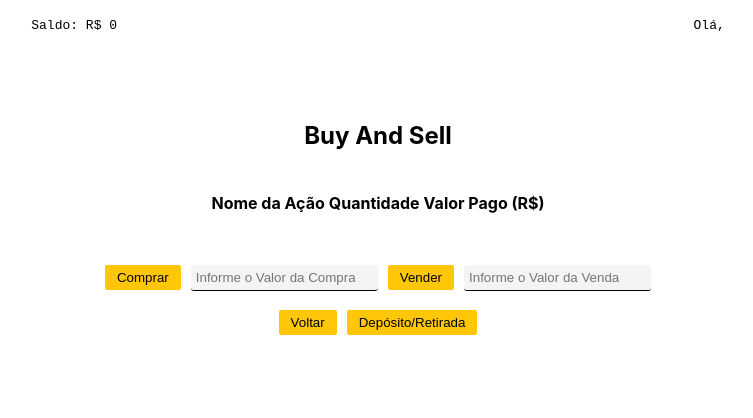
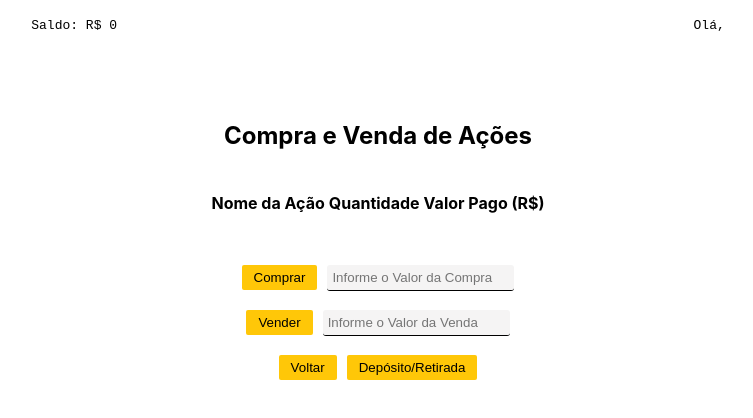
Before and after one commit to Yasmim-Matos/desafio-pratico-ps-xp, a React (Create React App) app: page /desafio-pratico-ps-xp/buyandsell in a window 1280 px wide. Shown: the top 418 px of the page, without its empty margins (262-1015 px from the left). Built offline with nearby package versions, Linux system fonts and the light colour scheme.

Commit message:
feat (style): some divs were added on the file 'BuyAndSellPage' and the 'h1' title was translated to portuguese

```diff
--- a/src/pages/BuyAndSellPage.jsx
+++ b/src/pages/BuyAndSellPage.jsx
@@ -104,7 +104,7 @@ function BuyAndSellPage() {
 
             <section className="buy-and-sell-container">
 
-                <h1>Buy And Sell</h1>
+                <h1>Compra e Venda de Ações</h1>
 
                 { typeOfStock === 1
                     ?
@@ -144,6 +144,7 @@ function BuyAndSellPage() {
                 }
 
                 <div className="principal-buttons-inputs-buy-sell">
+                    <div id="first-button-input-buy-sell">
                         <button
                             type="button"
                             name="buy-button"
@@ -157,7 +158,9 @@ function BuyAndSellPage() {
                             placeholder="Informe o Valor da Compra"
                             onChange={ ({ target: { value } }) => setNewValue(value) }
                         />
+                    </div>
 
+                    <div id="second-button-input-buy-sell">
                         <button
                             type="button"
                             name="sell-button"
@@ -171,6 +174,7 @@ function BuyAndSellPage() {
                         placeholder="Informe o Valor da Venda"
                         onChange={ ({ target: { value } }) => setNewValue(value) }
                         />
+                    </div>
                 </div>
 
                 <div className="buy-and-sell-redirect-buttons">
```
Lines whose indentation alone changed are shown as unchanged.
